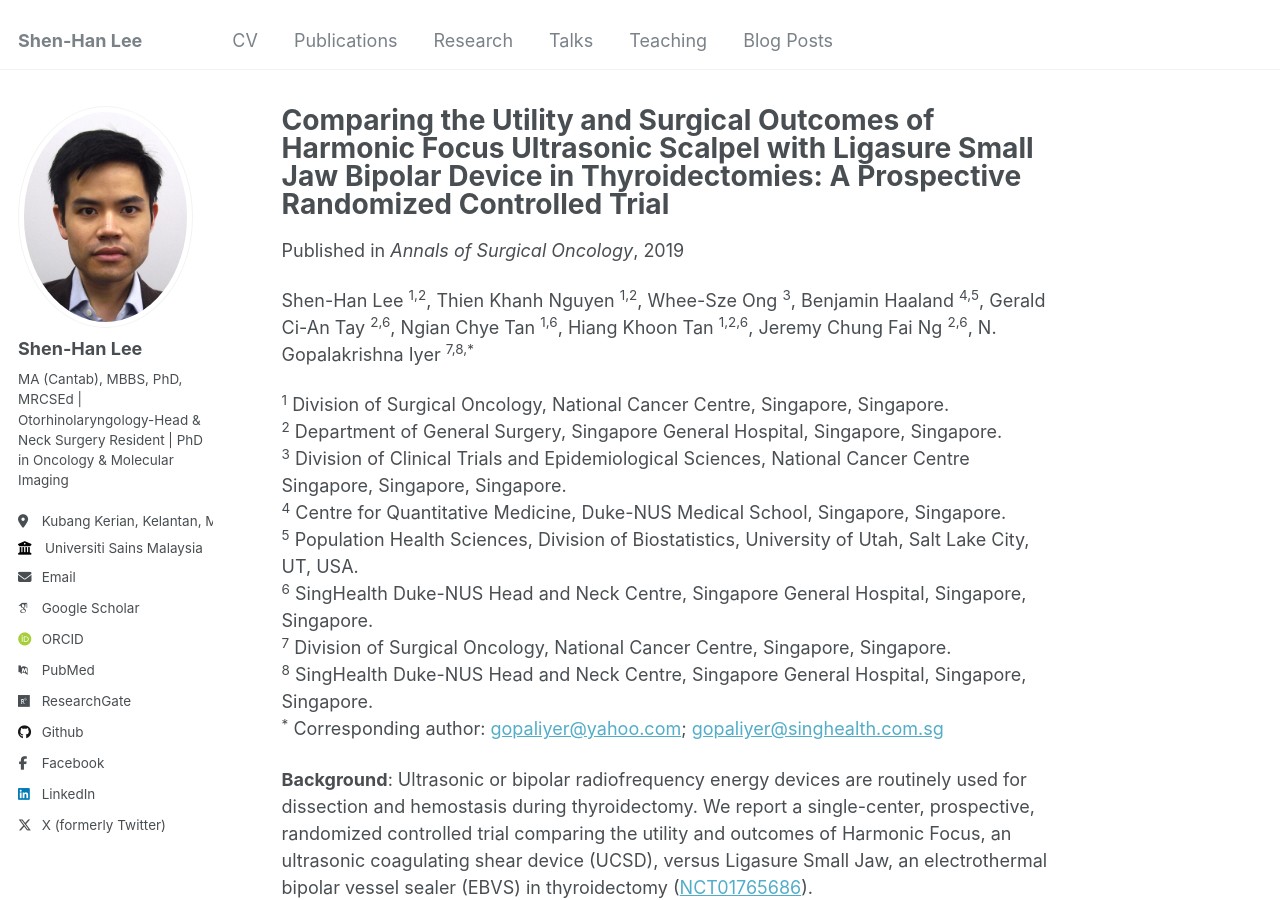
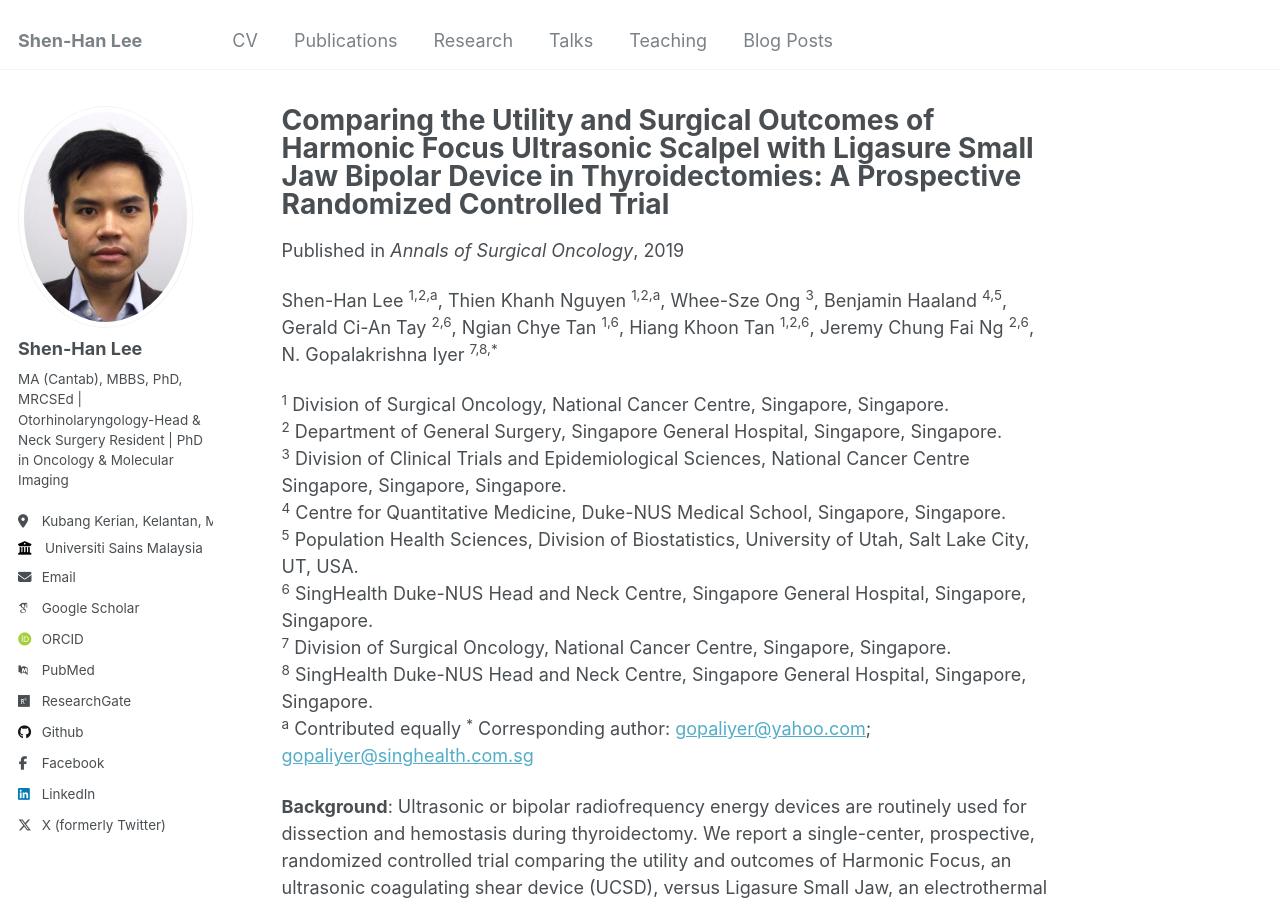
Before and after one commit to shenhanlee/shenhanlee.github.io, a Jekyll site: the page built from _publications/2019-11-09-harmonic-vs-ligasure-thyroidectomy-rct.md, in a window 1280 px wide and 900 px high. Built offline with Jekyll 4.4.1, drawn with Linux system fonts in a browser that asks for light colours; some web fonts are replaced.

Commit message:
Merge remote-tracking branch 'origin/master'

```diff
--- a/_publications/2019-11-09-harmonic-vs-ligasure-thyroidectomy-rct.md
+++ b/_publications/2019-11-09-harmonic-vs-ligasure-thyroidectomy-rct.md
@@ -10,7 +10,7 @@ paperurl: 'https://shenhanlee.github.io/files/Lee SH, Nguyen TK, Iyer NG_Annals
 citation: 'Lee SH, Nguyen TK, Ong WS, Haaland B, Tay GC, Tan NC, Tan HK, Ng JCF, Iyer NG. (2019). &quot;Comparing the Utility and Surgical Outcomes of Harmonic Focus Ultrasonic Scalpel with Ligasure Small Jaw Bipolar Device in Thyroidectomies: A Prospective Randomized Controlled Trial.&quot; <i>Annals of Surgical Oncology</i>. 26(13):4414-4422.'
 ---
 
-Shen-Han Lee <sup>1,2</sup>, Thien Khanh Nguyen <sup>1,2</sup>, Whee-Sze Ong <sup>3</sup>, Benjamin Haaland <sup>4,5</sup>, Gerald Ci-An Tay <sup>2,6</sup>, Ngian Chye Tan <sup>1,6</sup>, Hiang Khoon Tan <sup>1,2,6</sup>, Jeremy Chung Fai Ng <sup>2,6</sup>, N. Gopalakrishna Iyer <sup>7,8,*</sup>
+Shen-Han Lee <sup>1,2,a</sup>, Thien Khanh Nguyen <sup>1,2,a</sup>, Whee-Sze Ong <sup>3</sup>, Benjamin Haaland <sup>4,5</sup>, Gerald Ci-An Tay <sup>2,6</sup>, Ngian Chye Tan <sup>1,6</sup>, Hiang Khoon Tan <sup>1,2,6</sup>, Jeremy Chung Fai Ng <sup>2,6</sup>, N. Gopalakrishna Iyer <sup>7,8,*</sup>
 
 <sup>1</sup> Division of Surgical Oncology, National Cancer Centre, Singapore, Singapore.
 <sup>2</sup> Department of General Surgery, Singapore General Hospital, Singapore, Singapore.
@@ -20,6 +20,7 @@ Shen-Han Lee <sup>1,2</sup>, Thien Khanh Nguyen <sup>1,2</sup>, Whee-Sze Ong <su
 <sup>6</sup> SingHealth Duke-NUS Head and Neck Centre, Singapore General Hospital, Singapore, Singapore.
 <sup>7</sup> Division of Surgical Oncology, National Cancer Centre, Singapore, Singapore.
 <sup>8</sup> SingHealth Duke-NUS Head and Neck Centre, Singapore General Hospital, Singapore, Singapore.
+<sup>a</sup> Contributed equally
 <sup>*</sup> Corresponding author: [gopaliyer@yahoo.com](mailto:gopaliyer@yahoo.com); [gopaliyer@singhealth.com.sg](mailto:gopaliyer@singhealth.com.sg)
 
 
```
